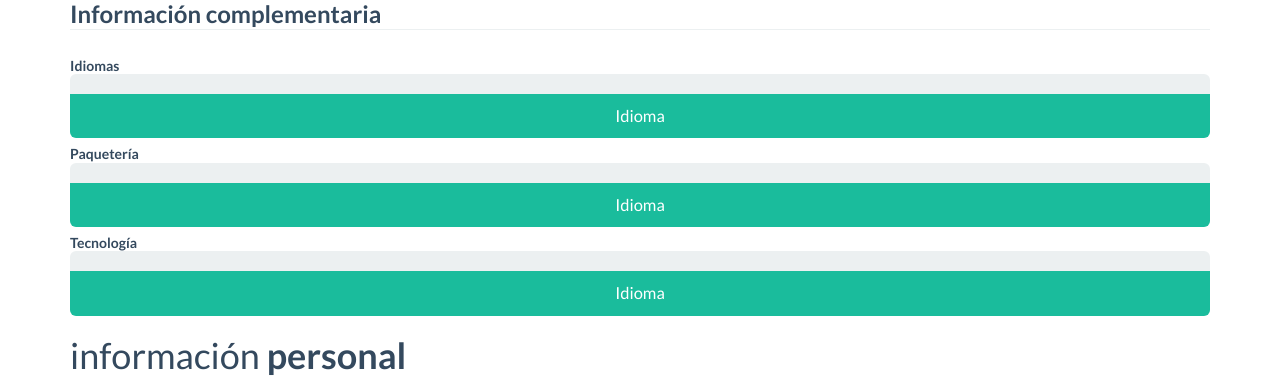
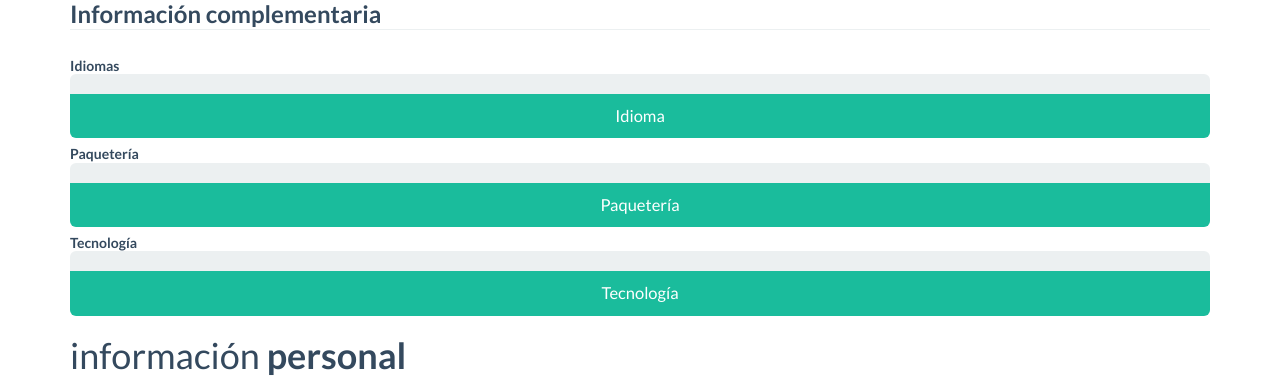
Before and after one commit to thewarpaint/cvitae, a PHP site: page / in a window 1280 px wide. Shown: the part 993-1384 px from the top of the page. Run offline with PHP 8.4, Linux system fonts and the light colour scheme; some libraries are stand-ins or nearby versions.

Commit message:
Fixes wrong button texts.

```diff
--- a/index.php
+++ b/index.php
@@ -258,7 +258,7 @@
 								</div>
 							</div>
 						</div>
-						<button class="btn btn-primary btn-block list-action" ng-class="{'list-empty': !cvitae.complementary.utilities.length}" type="button" ng-click="add()"><i class="icon-plus icon-white"></i> Idioma</button>
+						<button class="btn btn-primary btn-block list-action" ng-class="{'list-empty': !cvitae.complementary.utilities.length}" type="button" ng-click="add()"><i class="icon-plus icon-white"></i> Paquetería</button>
 					</div>
 				</div>
 
@@ -274,7 +274,7 @@
 								</div>
 							</div>
 						</div>
-						<button class="btn btn-primary btn-block list-action" ng-class="{'list-empty': !cvitae.complementary.technologies.length}" type="button" ng-click="add()"><i class="icon-plus icon-white"></i> Idioma</button>
+						<button class="btn btn-primary btn-block list-action" ng-class="{'list-empty': !cvitae.complementary.technologies.length}" type="button" ng-click="add()"><i class="icon-plus icon-white"></i> Tecnología</button>
 					</div>
 				</div>
 			</fieldset>
```
